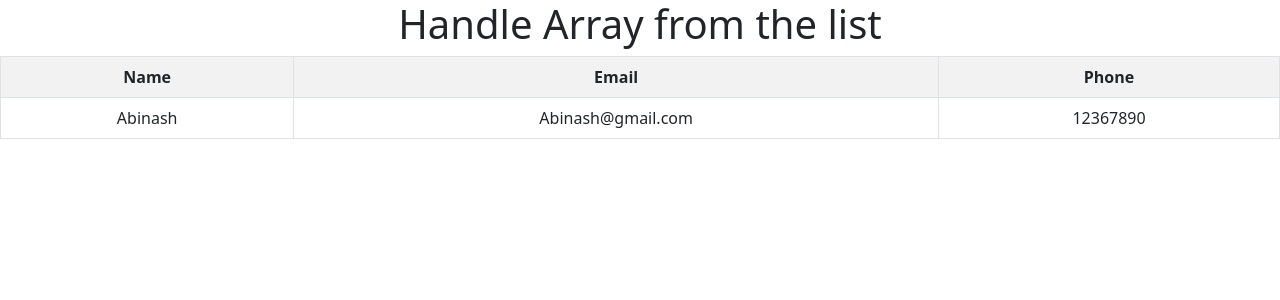
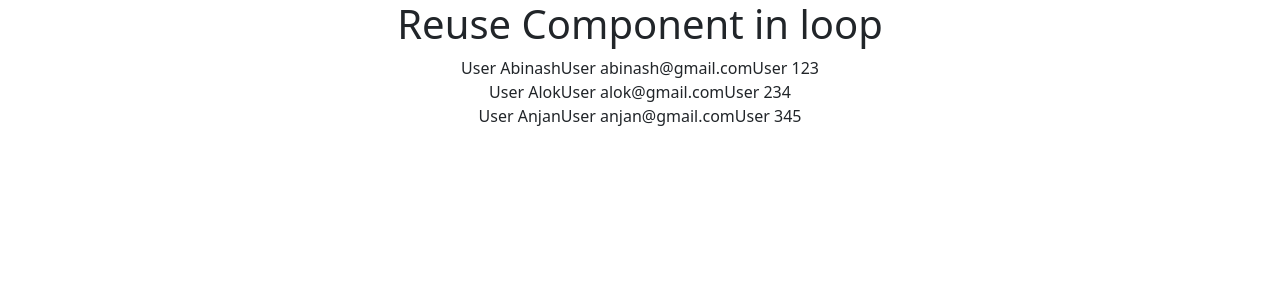
Before and after one commit to abinash0013/learning-ReactJs, a React (Create React App) app: page / in a window 1280 px wide. Shown: the top 300 px of the page. Built offline with nearby package versions, Linux system fonts and the light colour scheme.

Commit message:
reuse of component in loop

```diff
--- a/src/App.js
+++ b/src/App.js
@@ -3,45 +3,63 @@ import { Button, Table } from "react-bootstrap";
 import logo from "./logo.svg";
 import "./App.css";
 // import "./Style.css";
-// import User from "./User";
+import User from "./User";
 // import Login from "./Login";
 // import Profile from "./Profile";
 // import Student from "./Student";
-import style from "./Modular.module.css";
+// import style from "./Modular.module.css";
 
-// map function //
 function App() {
-    // const StudentName = ["Abinash", "kartik", "alok", "satyen"];
-    const StudentName = [
-        { name: "Abinash", email: "Abinash@gmail.com", phone: 12367890 },
-        { name: "kartik", email: "kartik@gmail.com", phone: 234678901 },
-        { name: "alok", email: "alok@gmail.com", phone: 346789012 },
-        { name: "satyen", email: "satyen@gmail.com", phone: 4567890123 },
+    const users = [
+        { name: "Abinash", email: "abinash@gmail.com", contact: "123" },
+        { name: "Alok", email: "alok@gmail.com", contact: "234" },
+        { name: "Anjan", email: "anjan@gmail.com", contact: "345" },
     ];
     return (
         <div className="App">
-            <h1>Handle Array from the list</h1>
-            <Table striped bordered hover>
-                <tbody>
-                    <tr>
-                        <th>Name</th>
-                        <th>Email</th>
-                        <th>Phone</th>
-                    </tr>
-                    {StudentName.map((data, i) =>
-                        data.phone === 12367890 ? (
-                            <tr key={i}>
-                                <td>{data.name}</td>
-                                <td>{data.email}</td>
-                                <td>{data.phone}</td>
-                            </tr>
-                        ) : null
-                    )}
-                </tbody>
-            </Table>
+            <h1>Reuse Component in loop</h1>
+            {users.map((item, i) => (
+                <User data={item} />
+            ))}
         </div>
     );
 }
+
+// map function //
+// function App() {
+//     // array
+//     // const StudentName = ["Abinash", "kartik", "alok", "satyen"];
+//     // array of array
+//     const StudentName = [
+//         { name: "Abinash", email: "Abinash@gmail.com", phone: 12367890 },
+//         { name: "kartik", email: "kartik@gmail.com", phone: 234678901 },
+//         { name: "alok", email: "alok@gmail.com", phone: 346789012 },
+//         { name: "satyen", email: "satyen@gmail.com", phone: 4567890123 },
+//     ];
+//     return (
+//         <div className="App">
+//             <h1>Handle Array from the list</h1>
+//             <Table striped bordered hover>
+//                 <tbody>
+//                     <tr>
+//                         <th>Name</th>
+//                         <th>Email</th>
+//                         <th>Phone</th>
+//                     </tr>
+//                     {StudentName.map((data, i) =>
+//                         data.phone === 12367890 ? (
+//                             <tr key={i}>
+//                                 <td>{data.name}</td>
+//                                 <td>{data.email}</td>
+//                                 <td>{data.phone}</td>
+//                             </tr>
+//                         ) : null
+//                     )}
+//                 </tbody>
+//             </Table>
+//         </div>
+//     );
+// }
 
 // work on button using react
 // function App() {
--- a/src/User.js
+++ b/src/User.js
@@ -1,20 +1,32 @@
 import React, { Component, useEffect } from "react";
 
-// useEffect in functional component //
+// Reuse Component in loop //
 function User(props) {
-    useEffect(() => {
-        console.log("useEffect count");
-    }, [props.count]);
-    useEffect(() => {
-        console.log("useEffect data");
-    }, [props.data]);
     return (
-        <div className="App">
-            <h1>Count Props: {props.count}</h1>
-            <h1>Count Props: {props.data}</h1>
+        <div>
+            <span>User {props.data.name}</span>
+            <span>User {props.data.email}</span>
+            <span>User {props.data.contact}</span>
         </div>
     );
+    // return <h1>User Component {props.data.name}</h1>;
 }
+
+// useEffect in functional component //
+// function User(props) {
+//     useEffect(() => {
+//         console.log("useEffect count");
+//     }, [props.count]);
+//     useEffect(() => {
+//         console.log("useEffect data");
+//     }, [props.data]);
+//     return (
+//         <div className="App">
+//             <h1>Count Props: {props.count}</h1>
+//             <h1>Count Props: {props.data}</h1>
+//         </div>
+//     );
+// }
 
 // render using state in class component //
 // class User extends Component {
```
